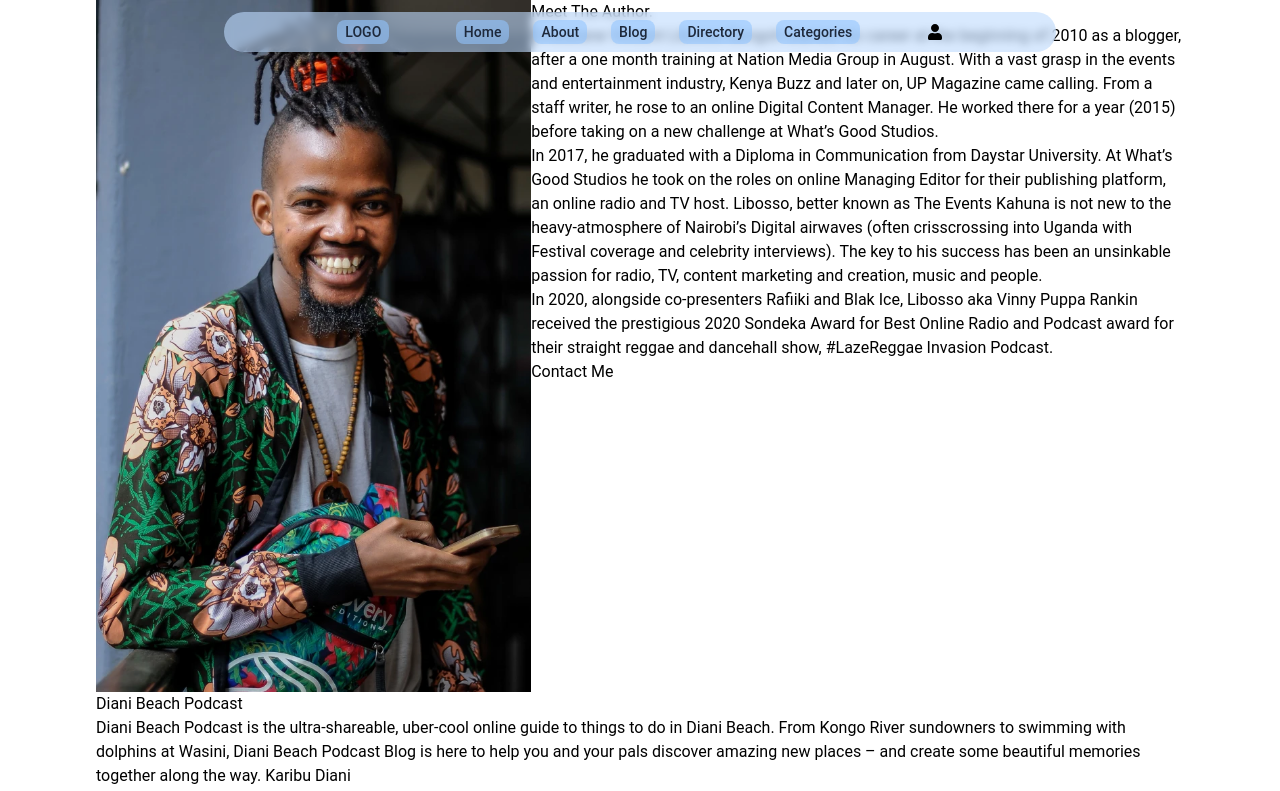
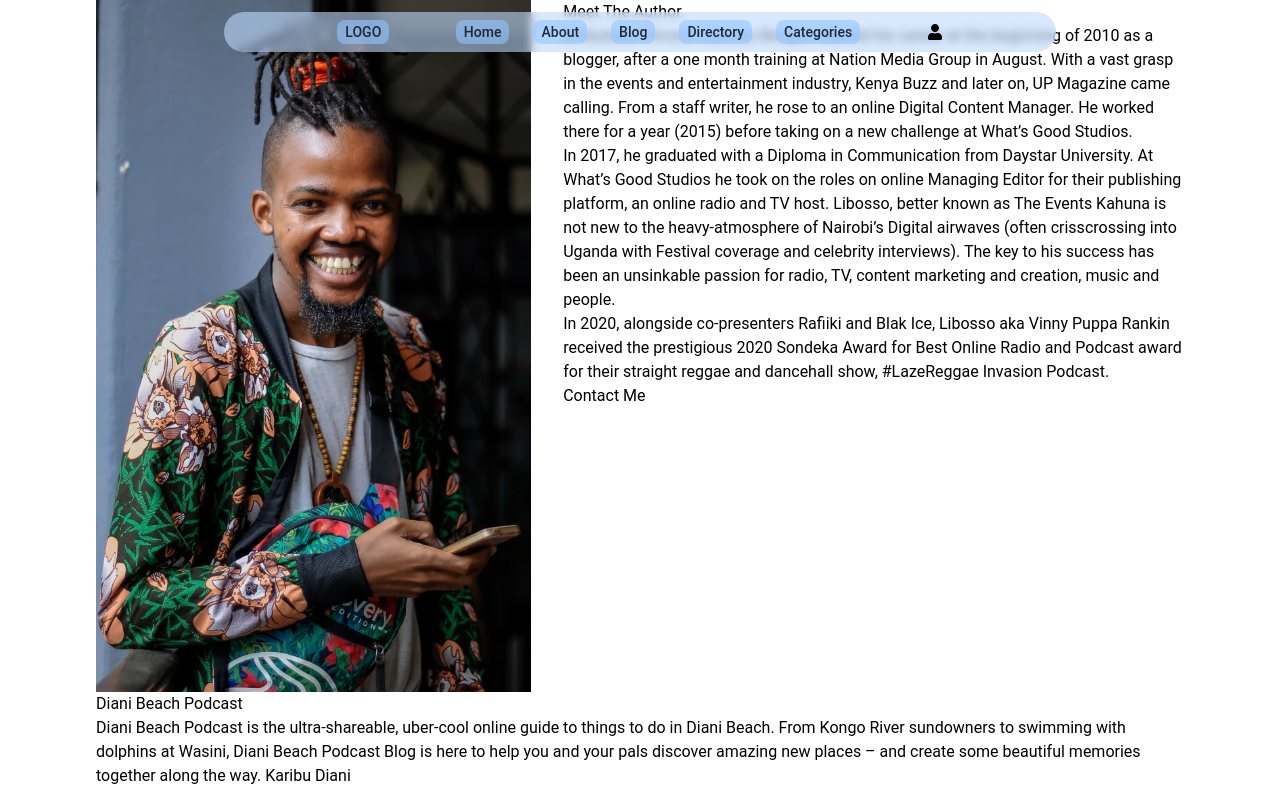
Before and after one commit to MatthewsRicky/travelapp, a Next.js app: page /about in a window 1280 px wide. Shown: the top 791 px of the page. Built offline with nearby package versions, Linux system fonts and the light colour scheme.

Commit message:
Update About.tsx

```diff
--- a/components/About.tsx
+++ b/components/About.tsx
@@ -4,13 +4,13 @@ import React from "react";
 const About = () => {
 	return (
 		<main className='relative flex flex-col justify-center mx-auto w-[85%]'>
-			<section className='flex'>
+			<section className='flex gap-8'>
 				<Image
 					src='/about-libosso.webp'
 					alt='Libosso'
 					width={1000}
-					height={500}
-					className='w-[40%]'
+					height={200}
+					className='w-[40%] h-[45%]'
 				/>
 				<article>
 					<h1>Meet The Author.</h1>
```
